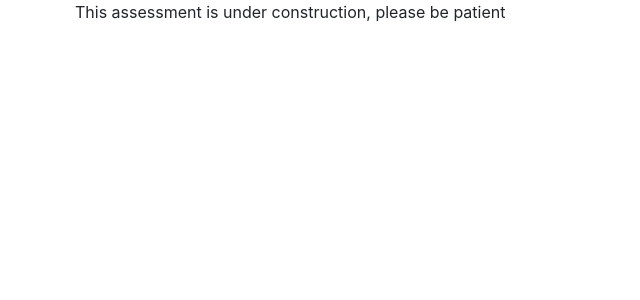
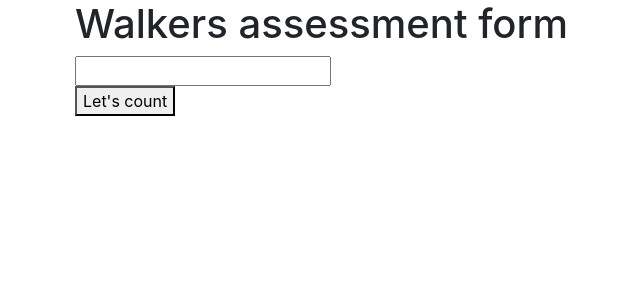
Before and after one commit to AlvaroLopezG/Walkers-Technical-exercise-Alvaro, an Angular app in the folder ClientApp/: page / in a window 1280 px wide. Shown: the top 300 px of the page, without its empty margins (10-650 px from the left). Built offline with nearby package versions, Linux system fonts and the light colour scheme.

Commit message:
Added a form to the component

```diff
--- a/ClientApp/src/app/app.module.ts
+++ b/ClientApp/src/app/app.module.ts
@@ -1,8 +1,10 @@
 import { BrowserModule } from '@angular/platform-browser';
 import { NgModule } from '@angular/core';
+import { FormsModule, ReactiveFormsModule } from '@angular/forms';
 
 import { AppComponent } from './app.component';
 import { WalkersAssessmentComponent } from './walkers-assessment/walkers-assessment.component';
+
 
 @NgModule({
   declarations: [
@@ -10,7 +12,9 @@ import { WalkersAssessmentComponent } from './walkers-assessment/walkers-assessm
     WalkersAssessmentComponent
   ],
   imports: [
-    BrowserModule.withServerTransition({ appId: 'ng-cli-universal' })
+    BrowserModule.withServerTransition({ appId: 'ng-cli-universal' }),
+    FormsModule,
+    ReactiveFormsModule
   ],
   providers: [],
   bootstrap: [AppComponent]
--- a/ClientApp/src/app/walkers-assessment/walkers-assessment.component.html
+++ b/ClientApp/src/app/walkers-assessment/walkers-assessment.component.html
@@ -1 +1,9 @@
-<p>This assessment is under construction, please be patient</p>
+<h1>Walkers assessment form</h1>
+<form [formGroup]="walkersAssessmentForm" (ngSubmit)="onSubmit(walkersAssessmentForm.value)">
+    <div>
+        <input formControlName="number" type="number" />
+    </div>
+    <div>
+        <button type="submit" [disabled]="!walkersAssessmentForm.valid">Let's count</button>
+    </div>
+</form>
--- a/ClientApp/src/app/walkers-assessment/walkers-assessment.component.ts
+++ b/ClientApp/src/app/walkers-assessment/walkers-assessment.component.ts
@@ -1,15 +1,24 @@
 import { Component, OnInit } from '@angular/core';
+import { FormBuilder, FormControl } from '@angular/forms';
 
 @Component({
   selector: 'app-walkers-assessment',
   templateUrl: './walkers-assessment.component.html',
   styleUrls: ['./walkers-assessment.component.css']
 })
-export class WalkersAssessmentComponent implements OnInit {
+export class WalkersAssessmentComponent {
+  walkersAssessmentForm;
 
-  constructor() { }
-
-  ngOnInit() {
+  constructor(
+    private formBuilder: FormBuilder
+  ) {
+    let numberControl = new FormControl(null);
+    this.walkersAssessmentForm = this.formBuilder.group({
+      number: numberControl
+    });
   }
 
+  onSubmit(data) {
+    console.log(data);
+  }
 }
```
